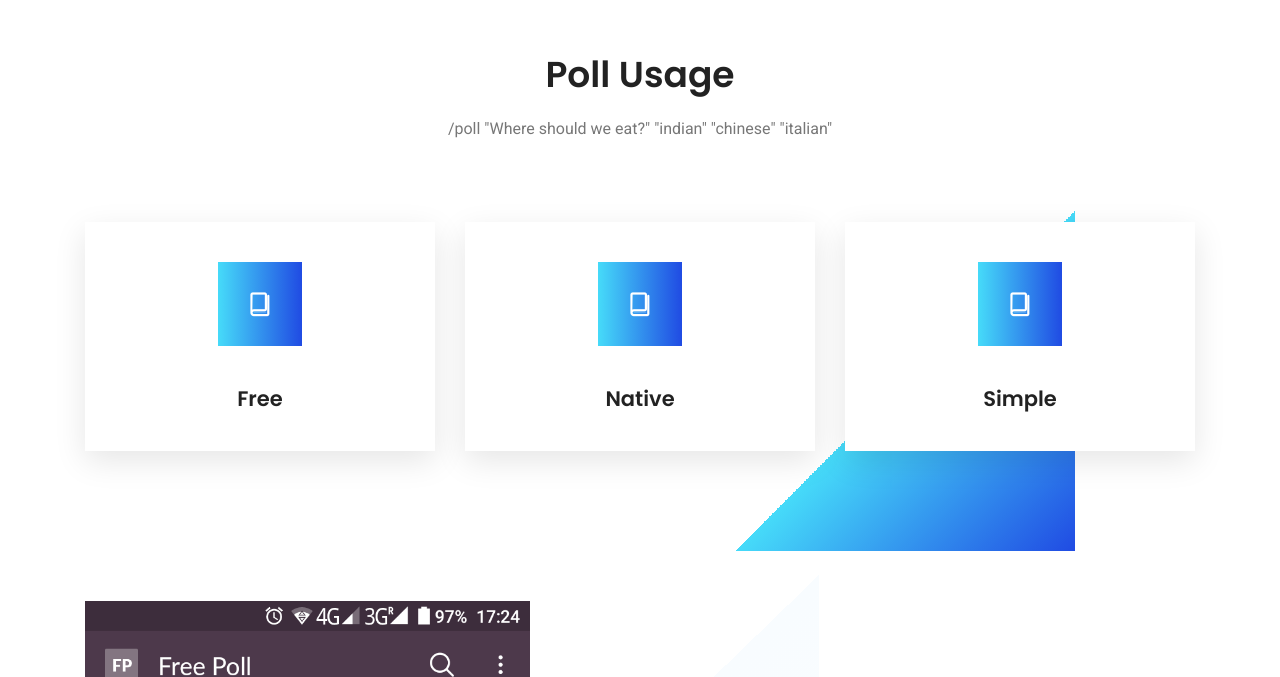
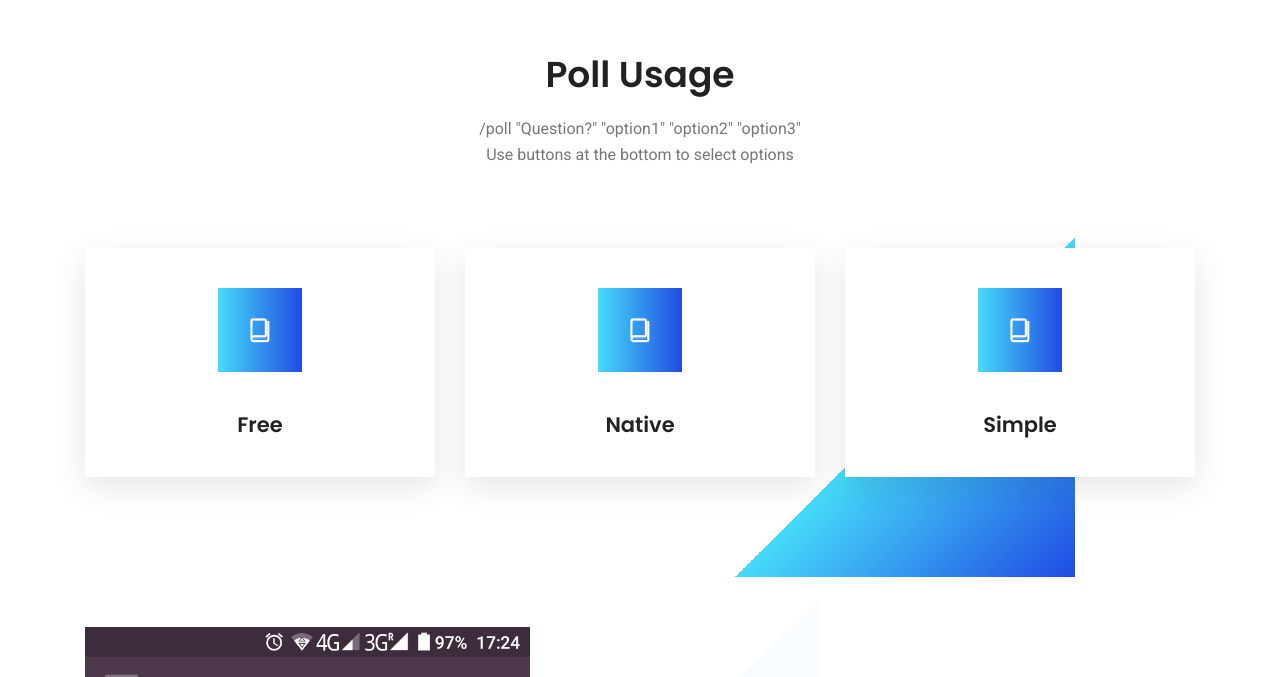
Before and after one commit to FreePoll/FreePoll.github.io, a plain HTML site: page index.html in a window 1280 px wide. Shown: the part 897-1574 px from the top of the page. Drawn offline with nearby package versions, Linux system fonts and the light colour scheme; some packages are replaced by stand-ins of ours.

Commit message:
added description

```diff
--- a/index.html
+++ b/index.html
@@ -87,7 +87,8 @@
 				<div class="col-lg-6">
 					<div class="section-title text-center">
 						<h2>Poll Usage</h2>
-						<p>/poll "Where should we eat?" "indian" "chinese" "italian"</p>
+						<p>/poll "Question?" "option1" "option2" "option3"</p>
+						<p>Use buttons at the bottom to select options</p>
 					</div>
 				</div>
 			</div>
```
